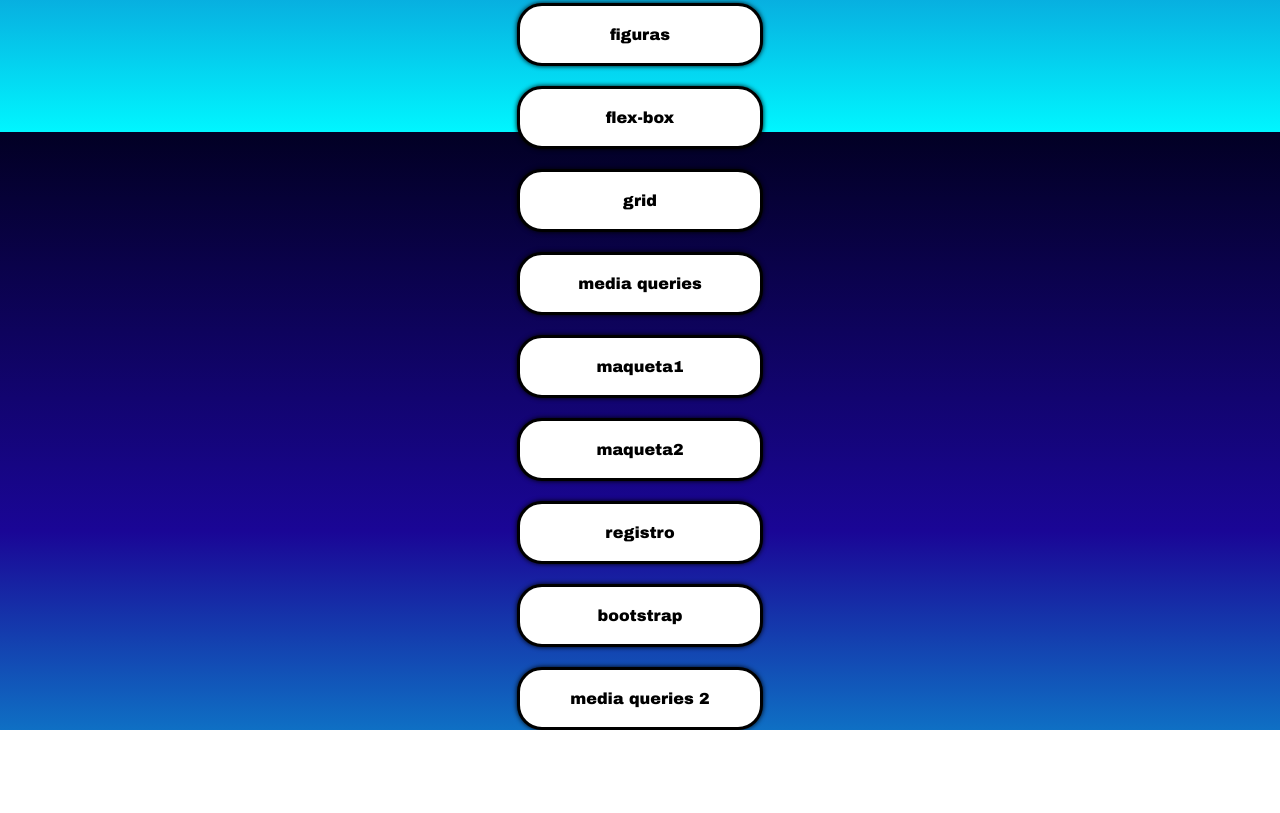
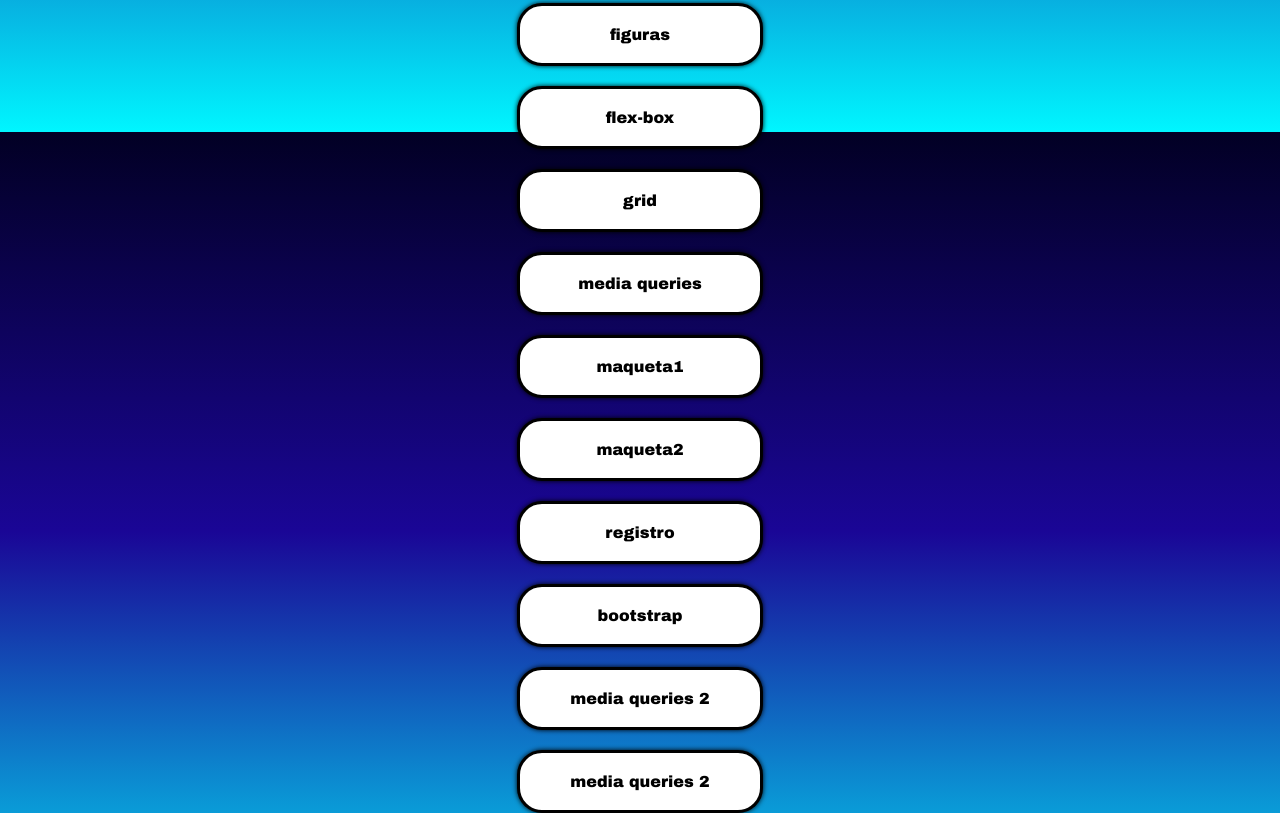
Before and after one commit to AEbon561/trabajocsss, a plain HTML site: page index.html in a window 1280 px wide. Shown: the part 718-1531 px from the top of the page. Before the commit the page ends 1448 px from the top, so only its background shows below. Drawn offline with Linux system fonts and the light colour scheme.

Commit message:
actualizacion2

```diff
--- a/index.html
+++ b/index.html
@@ -24,5 +24,6 @@
      <a href="login.html">registro</a>
      <a href="bootstrap.html">bootstrap</a>
      <a href="mediaqueries2.html">media queries 2</a>
+     <a href="plantilla.html">media queries 2</a>
 </body>
 </html>
```
